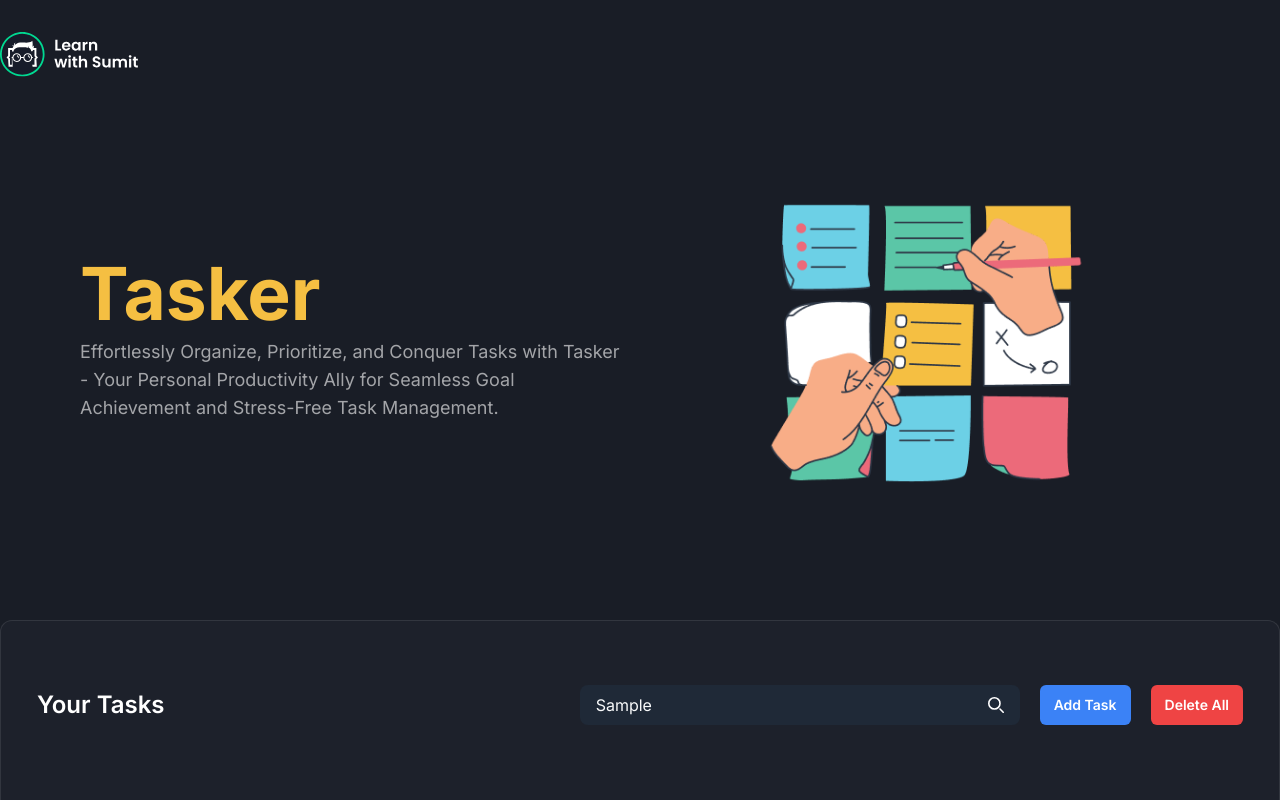
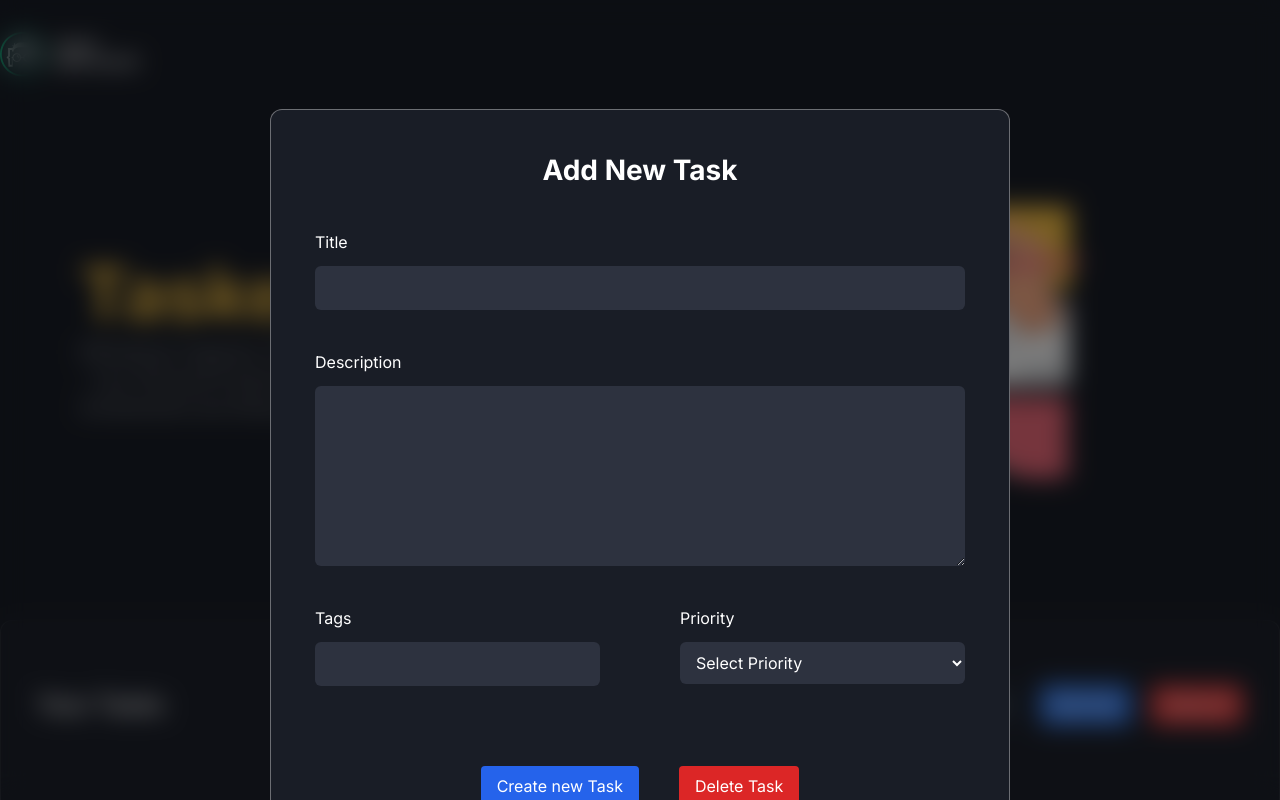
Before and after one commit to Emam-Bokhari/-Improved-Tasker, a React (Vite) app: page / in a window 1280 px wide. Both pictures are taken after typing "Sample" into the empty fields and a click on the button "Add Task". Shown: the top 800 px of the page. Built offline with nearby package versions, Linux system fonts and the light colour scheme.

Commit message:
AddTaskModal component add in TaskBoard component

```diff
--- /dev/null
+++ b/src/Task/AddTaskModal.jsx
@@ -0,0 +1,101 @@
+import { Fragment } from "react"
+
+const AddTaskModal = () => {
+    return (
+        <Fragment >
+
+
+            <div className="fixed inset-0 bg-black bg-opacity-50 backdrop-blur-md z-50"></div>
+
+
+
+            <form
+                className="mx-auto my-10 w-full max-w-[740px] rounded-xl border border-[#FEFBFB]/[36%] bg-[#191D26] p-9 max-md:px-4 lg:my-20 lg:p-11 fixed top-1/2 left-1/2 transform -translate-x-1/2 -translate-y-1/2 z-50"
+            >
+                <h2
+                    className="mb-9 text-center text-2xl font-bold text-white lg:mb-11 lg:text-[28px]"
+                >
+                    Add New Task
+                </h2>
+
+                {/* inputs */}
+                <div className="space-y-9 text-white lg:space-y-10">
+                    {/* title */}
+                    <div className="space-y-2 lg:space-y-3">
+                        <label htmlFor="title">Title</label>
+                        <input
+                            className="block w-full rounded-md bg-[#2D323F] px-3 py-2.5"
+                            type="text"
+                            name="title"
+                            id="title"
+                            required
+                        />
+                    </div>
+                    {/* description */}
+                    <div className="space-y-2 lg:space-y-3">
+                        <label htmlFor="description">Description</label>
+                        <textarea
+                            className="block min-h-[120px] w-full rounded-md bg-[#2D323F] px-3 py-2.5 lg:min-h-[180px]"
+                            type="text"
+                            name="description"
+                            id="description"
+                            required
+                        ></textarea>
+                    </div>
+                    {/* input group */}
+                    <div
+                        className="grid-cols-2 gap-x-4 max-md:space-y-9 md:grid lg:gap-x-10 xl:gap-x-20"
+                    >
+                        {/* tags */}
+                        <div className="space-y-2 lg:space-y-3">
+                            <label htmlFor="tags">Tags</label>
+                            <input
+                                className="block w-full rounded-md bg-[#2D323F] px-3 py-2.5"
+                                type="text"
+                                name="tags"
+                                id="tags"
+                                required
+                            />
+                        </div>
+                        {/* priority */}
+                        <div className="space-y-2 lg:space-y-3">
+                            <label htmlFor="priority">Priority</label>
+                            <select
+                                className="block w-full cursor-pointer rounded-md bg-[#2D323F] px-3 py-2.5"
+                                name="priority"
+                                id="priority"
+                                required
+                            >
+                                <option value="">Select Priority</option>
+                                <option value="low">Low</option>
+                                <option value="medium">Medium</option>
+                                <option value="high">High</option>
+                            </select>
+                        </div>
+                    </div>
+                </div>
+                {/* input ends */}
+                <div className="mt-16 flex justify-center lg:mt-20 md:gap-5 lg:gap-10">
+
+                    <button
+                        type="submit"
+                        className="rounded bg-blue-600 px-4 py-2 text-white transition-all hover:opacity-80"
+                    >
+                        Create new Task
+                    </button>
+
+                    <button
+                        type="submit"
+                        className="rounded bg-red-600 px-4 py-2 text-white transition-all hover:opacity-80"
+                    >
+                        Delete Task
+                    </button>
+
+
+                </div>
+            </form>
+
+        </Fragment>
+    )
+}
+export default AddTaskModal
--- a/src/Task/TaskActions.jsx
+++ b/src/Task/TaskActions.jsx
@@ -1,9 +1,11 @@
 import { Fragment } from "react"
 
-const TaskActions = () => {
+const TaskActions = ({onAddTaskModal}) => {
     return (
         <Fragment>
-            <button className="rounded-md bg-blue-500 px-3.5 py-2.5 text-sm font-semibold">Add Task</button>
+            <button
+            onClick={onAddTaskModal}
+             className="rounded-md bg-blue-500 px-3.5 py-2.5 text-sm font-semibold">Add Task</button>
             <button className="rounded-md bg-red-500 px-3.5 py-2.5 text-sm font-semibold">Delete All</button>
         </Fragment>
     )
--- a/src/Task/TaskBoard.jsx
+++ b/src/Task/TaskBoard.jsx
@@ -1,12 +1,19 @@
-import { Fragment } from "react"
+import { Fragment, useState } from "react"
 import Searchbox from "./Searchbox"
 import TaskActions from "./TaskActions"
 import TaskList from "./TaskList"
+import AddTaskModal from "./AddTaskModal"
 
 const TaskBoard = () => {
+
+    const [showAddTaskModal, setShowAddTaskModal] = useState(false)
+
+
+
     return (
         <Fragment>
 
+            {showAddTaskModal && <AddTaskModal />}
             <section className="mb-20" id="tasks">
 
                 <div className="container">
@@ -20,7 +27,7 @@
                                 <Searchbox />
 
                                 {/* Task Actions */}
-                                <TaskActions />
+                                <TaskActions onAddTaskModal={()=>setShowAddTaskModal(true)} />
 
                             </div>
                         </div>
--- a/src/Task/TaskList.jsx
+++ b/src/Task/TaskList.jsx
@@ -1,4 +1,5 @@
 import { Fragment } from "react"
+
 
 const TaskList = () => {
     return (
```
Lines whose indentation alone changed are shown as unchanged.
